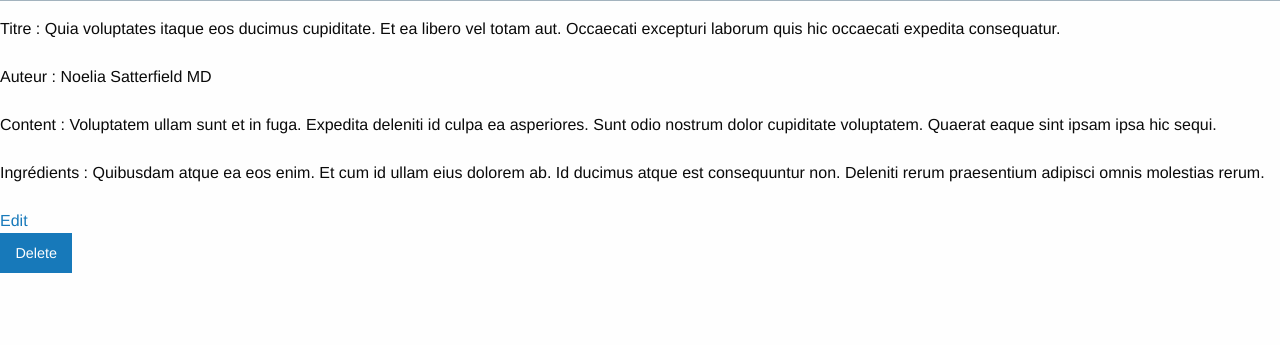
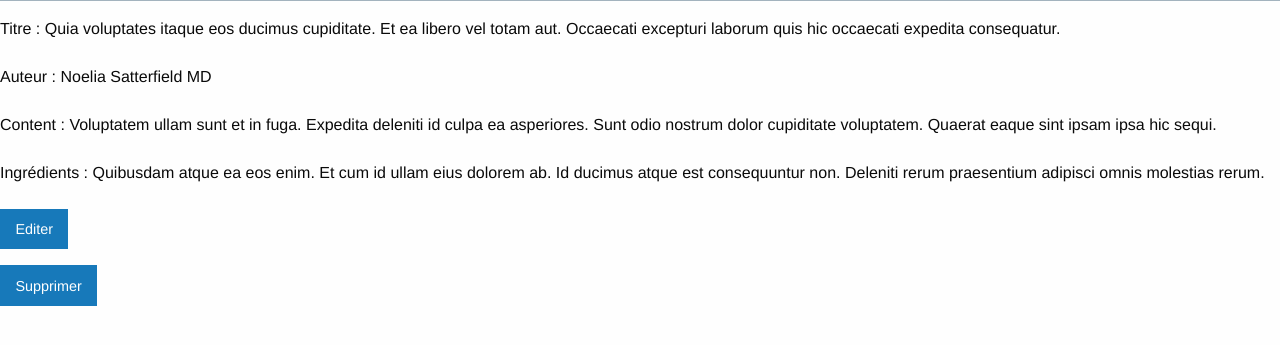
Before and after one commit to PaulineTeoulle/LaravelProject, a Laravel app: page /recettes/1 in a window 1280 px wide. Shown: the part 291-636 px from the top of the page. Run offline with Laravel 8, Linux system fonts and the light colour scheme; data comes from the database, SQL or seed files in the repository; settings files or empty folders that the repository lacks are supplied; some libraries are stand-ins or nearby versions.

Commit message:
CRUD (update)

```diff
--- a/app/Http/Controllers/RecipesController.php
+++ b/app/Http/Controllers/RecipesController.php
@@ -67,6 +67,7 @@ class RecipesController extends Controller
 
         return redirect('/recettes');
     }
+
     /**
      * Show the form for editing the specified resource.
      *
@@ -91,8 +92,14 @@ class RecipesController extends Controller
      */
     public function update(Request $request, $id)
     {
-        dd("ok");
-        //echo $id;
+        $recipe = Recipe::findOrFail($id);
+        $input = $request->all();
+        $recipe->fill($input)->save();
+
+        return view('recipes/single', array(
+            'recipe' => $recipe
+        ));
+
     }
 
     /**
@@ -103,7 +110,7 @@ class RecipesController extends Controller
      */
     public function destroy($id)
     {
-        Recipe::find($id)->delete();
+        Recipe::findOrFail($id)->delete();
         $recipes = Recipe::all();
         return view('recettes',array(
             'recipes' => $recipes,
--- a/app/Models/Recipe.php
+++ b/app/Models/Recipe.php
@@ -15,6 +15,10 @@ class Recipe extends Model
     use HasFactory;
 
 
+    protected $fillable = [
+        'title', 'content','ingredients'
+    ];
+
     /**
      * Get the user that authored the recipe.
      */
--- a/resources/views/recipes/single.blade.php
+++ b/resources/views/recipes/single.blade.php
@@ -1,4 +1,3 @@
-
 @extends('layouts/main')
 
 @section('content')
@@ -8,12 +7,15 @@
     Content : {{$recipe->content}}<br><br>
     Ingrédients : {{$recipe->ingredients}}<br><br>
 
-    <button><a href="/admin/recettes/{{$recipe->id}}/edit">Edit</a></button>
+    <form method="GET" action="/admin/recettes/{{$recipe->id}}/edit">
+        @method('GET')
+        @csrf
+        <button type="submit" class="button">Editer</button>
+    </form>
 
-
-        <form method="POST" action="/admin/recettes/{{$recipe->id}}">
-            @method('DELETE')
-            @csrf
-            <button type="submit" class="button">Delete</button>
-        </form>
+    <form method="POST" action="/admin/recettes/{{$recipe->id}}">
+        @method('DELETE')
+        @csrf
+        <button type="submit" class="button">Supprimer</button>
+    </form>
 @endsection
--- a/resources/views/welcome.blade.php
+++ b/resources/views/welcome.blade.php
@@ -8,7 +8,7 @@
         <br>
         <ul>
             @foreach ( $recipes as $recipe )
-                <li><a href="/recette/{{$recipe->title}}">{{ $recipe->title }} </a></li>
+                <li><a href="/recette/{{$recipe->id}}">{{ $recipe->title }} </a></li>
 
             @endforeach
         </ul>
--- a/routes/web.php
+++ b/routes/web.php
@@ -18,13 +18,10 @@ use Illuminate\Support\Facades\Route;
 });*/
 use App\Http\Controllers\ContactController;
 use App\Http\Controllers\RecipesController;
-use App\Http\Controllers\AdminController;
 use App\Http\Controllers\HomeController;
 Route::get('/', [HomeController::class, 'index']);
 Route::get('/home', [HomeController::class, 'index']);
 Route::get('/recettes', [RecipesController::class, 'index']);
-// Route::get('/recettes/create', [RecipesController::class, 'create']);
-// Route::post('/recettes/create', [RecipesController::class, 'store']);
 
 Route::get('/recettes/{url}',[RecipesController::class, 'show']);
 
```
Also changed, not shown: 1 other file.
